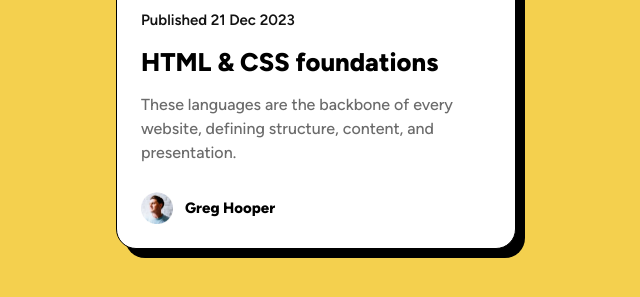
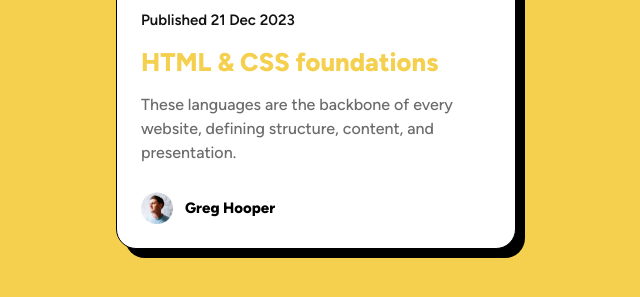
Before and after one commit to nicksoltaninavid/blog-card, a plain HTML site: page index.html in a window 1280 px wide. In both pictures the pointer is over the element "HTML & CSS foundations". Shown: the part 421-718 px from the top of the page, without its empty margins (324-964 px from the left). Drawn offline with Linux system fonts and the light colour scheme.

Commit message:
hover h1

```diff
--- a/style.css
+++ b/style.css
@@ -59,7 +59,11 @@ body {
   font-size: 1.6rem;
   font-weight: bold;
   margin: 16px 0;
-    font-family: "figtreeEX";
+  font-family: "figtreeEX";
+}
+.blog-card .content h1:hover {
+ color: hsl(47, 88%, 63%);
+ cursor: pointer;
 }
 .blog-card .content :nth-child(1){
   color: hsl(0, 0%, 7%);
```
